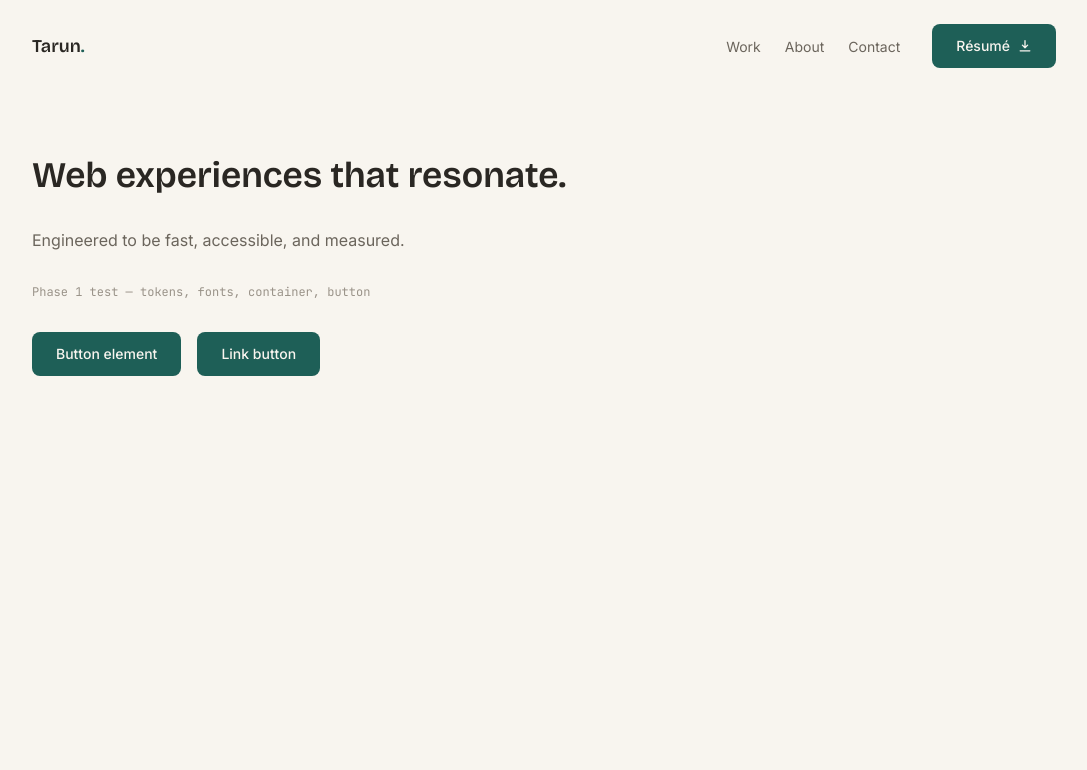
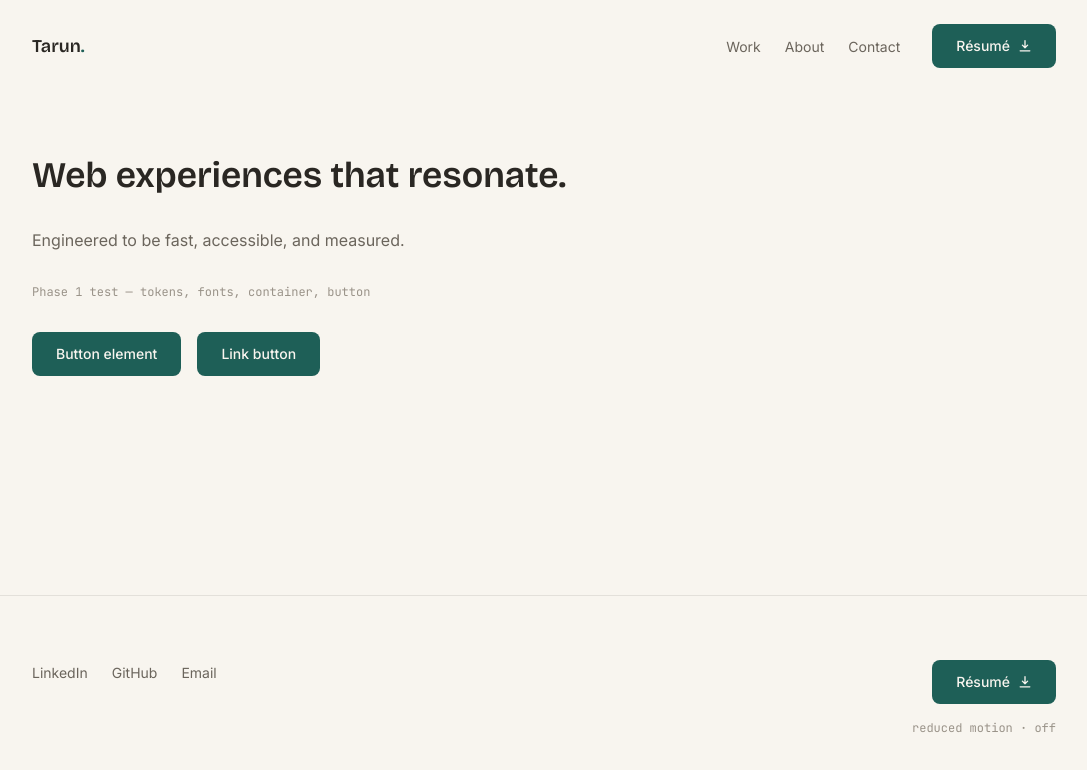
Before and after one commit to tarunjamana/portfolio, a Next.js app: page / in a window 1280 px wide. Shown: the top 770 px of the page, without its empty margins (96-1183 px from the left). Built offline with nearby package versions, Linux system fonts and the light colour scheme.

Commit message:
Add footer
Three quiet links (LinkedIn, GitHub, email), repeated résumé CTA, and
a reduced-motion toggle placeholder — real toggle logic lands in
Phase 4 alongside the rest of the motion layer.

```diff
--- a/src/app/layout.tsx
+++ b/src/app/layout.tsx
@@ -2,6 +2,7 @@ import type { Metadata } from "next";
 import { Bricolage_Grotesque, Inter, JetBrains_Mono } from "next/font/google";
 import { Analytics } from "@vercel/analytics/next";
 import { Nav } from "@/components/Nav";
+import { Footer } from "@/components/Footer";
 import "./globals.css";
 
 const bricolage = Bricolage_Grotesque({
@@ -44,6 +45,7 @@ export default function RootLayout({
       <body className="min-h-full flex flex-col">
         <Nav />
         {children}
+        <Footer />
         <Analytics />
       </body>
     </html>
--- /dev/null
+++ b/src/components/Footer.tsx
@@ -0,0 +1,58 @@
+import { Container } from "@/components/ui/Container";
+import { LinkButton } from "@/components/ui/Button";
+
+const links = [
+  { href: "https://www.linkedin.com/in/jamana-tarun-a5176a168", label: "LinkedIn" },
+  { href: "https://github.com/tarunjamana", label: "GitHub" },
+  { href: "mailto:tarunjamana8469@gmail.com", label: "Email" },
+];
+
+export function Footer() {
+  return (
+    <footer className="border-t border-border py-16">
+      <Container>
+        <div className="flex flex-col gap-8 md:flex-row md:items-start md:justify-between">
+          <ul className="flex flex-col gap-3 md:flex-row md:gap-6">
+            {links.map((link) => (
+              <li key={link.href}>
+                <a
+                  href={link.href}
+                  className="font-sans text-sm text-text-secondary transition-colors ease-house duration-300 hover:text-text focus-visible:outline focus-visible:outline-2 focus-visible:outline-offset-2 focus-visible:outline-accent"
+                >
+                  {link.label}
+                </a>
+              </li>
+            ))}
+          </ul>
+
+          <div className="flex flex-col items-start gap-4 md:items-end">
+            <LinkButton href="/resume.pdf" download>
+              Résumé
+              <svg
+                aria-hidden="true"
+                viewBox="0 0 16 16"
+                width="14"
+                height="14"
+                fill="none"
+                stroke="currentColor"
+                strokeWidth="1.5"
+                strokeLinecap="round"
+                strokeLinejoin="round"
+              >
+                <path d="M8 2v8m0 0-3-3m3 3 3-3M2.5 13.5h11" />
+              </svg>
+            </LinkButton>
+
+            <button
+              type="button"
+              aria-pressed={false}
+              className="font-mono text-xs text-text-muted transition-colors ease-house duration-300 hover:text-text-secondary focus-visible:outline focus-visible:outline-2 focus-visible:outline-offset-2 focus-visible:outline-accent"
+            >
+              reduced motion · off
+            </button>
+          </div>
+        </div>
+      </Container>
+    </footer>
+  );
+}
```
